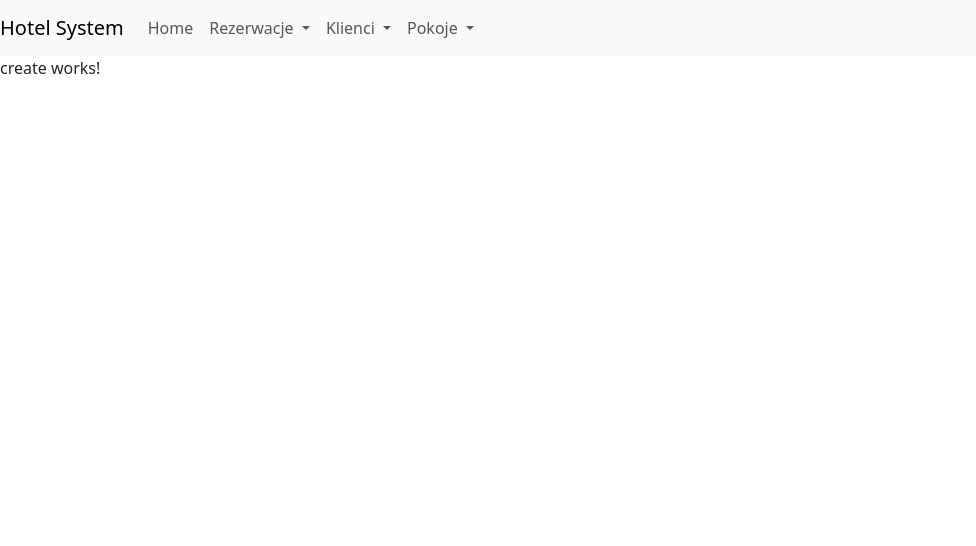
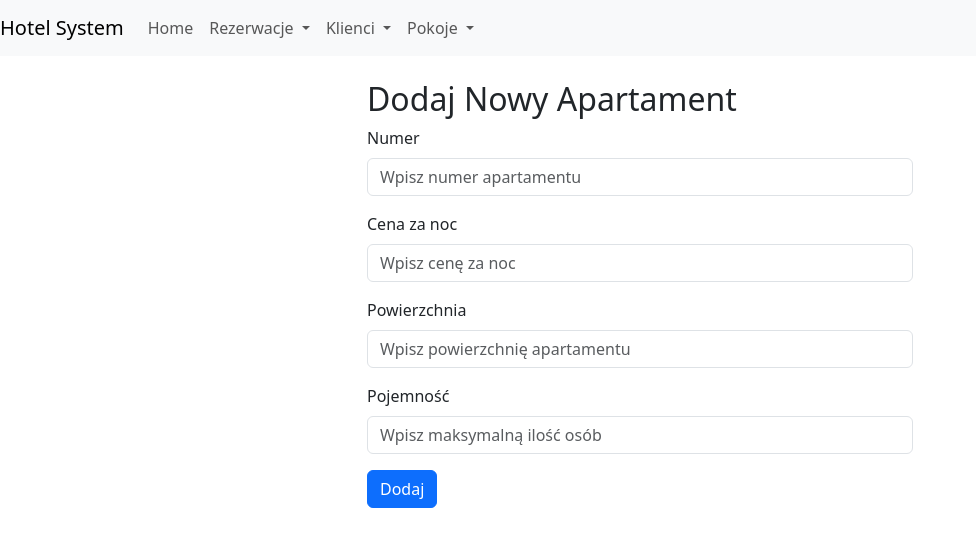
Before and after one commit to konr-ad/BookingSystemFrontend, an Angular app: page /apartments/create in a window 1280 px wide. Shown: the top 546 px of the page, without its empty margins (0-976 px from the left). Built offline with nearby package versions, Linux system fonts and the light colour scheme.

Commit message:
adding layout to apartment component

```diff
--- a/src/app/components/apartment/create/createApartment.component.html
+++ b/src/app/components/apartment/create/createApartment.component.html
@@ -1 +1,36 @@
-<p>create works!</p>
+<form class="container mt-4" *ngIf="apartmentForm" [formGroup]="apartmentForm" (ngSubmit)="onSubmit()">
+  <div class="row">
+    <div class="col-lg-6 offset-lg-3">
+      <h2>Dodaj Nowy Apartament</h2>
+      <div class="mb-3">
+        <label for="number" class="form-label">Numer</label>
+        <input formControlName="number" type="text" class="form-control" id="number" placeholder="Wpisz numer apartamentu" required>
+        <div *ngIf="apartmentForm.controls['number'].touched && apartmentForm.controls['number'].invalid" class="invalid-feedback">
+          Numer apartamentu jest wymagany.
+        </div>
+      </div>
+      <div class="mb-3">
+        <label for="pricePerNight" class="form-label">Cena za noc</label>
+        <input formControlName="pricePerNight" type="number" class="form-control" id="pricePerNight" placeholder="Wpisz cenę za noc" required>
+        <div *ngIf="apartmentForm.controls['pricePerNight'].touched && apartmentForm.controls['pricePerNight'].invalid" class="invalid-feedback">
+          Cena za noc jest wymagana.
+        </div>
+      </div>
+      <div class="mb-3">
+        <label for="area" class="form-label">Powierzchnia</label>
+        <input formControlName="area" type="text" class="form-control" id="area" placeholder="Wpisz powierzchnię apartamentu" required>
+        <div *ngIf="apartmentForm.controls['area'].touched && apartmentForm.controls['area'].invalid" class="invalid-feedback">
+          Powierzchnia apartamentu jest wymagana.
+        </div>
+      </div>
+      <div class="mb-3">
+        <label for="capacity" class="form-label">Pojemność</label>
+        <input formControlName="capacity" type="number" class="form-control" id="capacity" placeholder="Wpisz maksymalną ilość osób" required>
+        <div *ngIf="apartmentForm.controls['capacity'].touched && apartmentForm.controls['capacity'].invalid" class="invalid-feedback">
+          Maksymalna ilość osób jest wymagana.
+        </div>
+      </div>
+      <button type="submit" class="btn btn-primary">Dodaj</button>
+    </div>
+  </div>
+</form>
--- a/src/app/components/apartment/create/createApartment.component.ts
+++ b/src/app/components/apartment/create/createApartment.component.ts
@@ -1,10 +1,37 @@
-import { Component } from '@angular/core';
+import { Component, OnInit } from '@angular/core';
+import { FormBuilder, FormGroup, Validators } from '@angular/forms';
+import { ApartmentService } from '../../../services/apartment/apartment.service';
 
 @Component({
   selector: 'app-create-apartment',
   templateUrl: './createApartment.component.html',
   styleUrls: ['./createApartment.component.css']
 })
-export class CreateApartmentComponent  {
+export class CreateApartmentComponent implements OnInit {
+  apartmentForm!: FormGroup;
 
+  constructor(private fb: FormBuilder, private apartmentService: ApartmentService) {}
+
+  ngOnInit(): void {
+    this.apartmentForm = this.fb.group({
+      number: ['', [Validators.required]],
+      pricePerNight: ['', [Validators.required, Validators.min(1)]],
+      area: ['', [Validators.required]],
+      capacity: ['', [Validators.required, Validators.min(1)]],
+    });
+  }
+
+  onSubmit(): void {
+    if (this.apartmentForm.valid) {
+      // Wywołaj serwis do zapisania apartamentu
+      this.apartmentService.createApartment(this.apartmentForm.value).subscribe({
+        next: (apartment) => console.log(apartment),
+        error: (error) => console.error('Błąd podczas dodawania apartamentu', error)
+      });
+    } else {
+      Object.values(this.apartmentForm.controls).forEach(control => {
+        control.markAsTouched();
+      });
+    }
+  }
 }
--- a/src/app/components/apartment/view/viewApartment.component.html
+++ b/src/app/components/apartment/view/viewApartment.component.html
@@ -1 +1,48 @@
-<p>view works!</p>
+<!-- viewApartment.component.html -->
+<div class="container mt-4">
+  <h2>Lista Apartamentów</h2>
+  <div class="input-group mb-3">
+    <input type="text" class="form-control" placeholder="Szukaj apartamentu..." aria-label="Szukaj apartamentu" [(ngModel)]="searchTerm">
+    <div class="input-group-append">
+      <button class="btn btn-outline-secondary" type="button" (click)="searchApartments()">Szukaj</button>
+    </div>
+  </div>
+  <table class="table">
+    <thead>
+    <tr>
+      <th scope="col">#</th>
+      <th scope="col">Numer</th>
+      <th scope="col">Cena za noc</th>
+      <th scope="col">Powierzchnia</th>
+      <th scope="col">Pojemność</th>
+      <th scope="col">Akcje</th>
+    </tr>
+    </thead>
+    <tbody>
+    <tr *ngFor="let apartment of apartments; let i = index">
+      <ng-container *ngIf="!apartment.isEditing; else editApartmentForm">
+        <th scope="row">{{ i + 1 }}</th>
+        <td>{{ apartment.number }}</td>
+        <td>{{ apartment.pricePerNight }}</td>
+        <td>{{ apartment.area }}</td>
+        <td>{{ apartment.capacity }}</td>
+        <td>
+          <button class="btn btn-primary btn-sm" (click)="enableEdit(apartment.id)">Edytuj</button>
+          <button class="btn btn-danger btn-sm" (click)="deleteApartment(apartment.id)">Usuń</button>
+        </td>
+      </ng-container>
+      <ng-template #editApartmentForm>
+        <th scope="row">{{ i + 1 }}</th>
+        <td><input [(ngModel)]="apartment.number" class="form-control"/></td>
+        <td><input [(ngModel)]="apartment.pricePerNight" type="number" class="form-control"/></td>
+        <td><input [(ngModel)]="apartment.area" class="form-control"/></td>
+        <td><input [(ngModel)]="apartment.capacity" type="number" class="form-control"/></td>
+        <td>
+          <button class="btn btn-success btn-sm" (click)="saveApartment(apartment)">Zapisz</button>
+          <button class="btn btn-secondary btn-sm" (click)="cancelEdit()">Anuluj</button>
+        </td>
+      </ng-template>
+    </tr>
+    </tbody>
+  </table>
+</div>
--- a/src/app/components/apartment/view/viewApartment.component.ts
+++ b/src/app/components/apartment/view/viewApartment.component.ts
@@ -1,10 +1,61 @@
-import { Component } from '@angular/core';
+// components/apartment/view/viewApartment.component.ts
+
+import { Component, OnInit } from '@angular/core';
+import { ApartmentDto } from '../../../models/apartment.dto';
+import { ApartmentService } from '../../../services/apartment/apartment.service';
 
 @Component({
   selector: 'app-view-apartment',
   templateUrl: './viewApartment.component.html',
   styleUrls: ['./viewApartment.component.css']
 })
-export class ViewApartmentComponent {
+export class ViewApartmentComponent implements OnInit {
+  apartments: ApartmentDto[] = [];
+  searchTerm: string = '';
 
+  constructor(private apartmentService: ApartmentService) {}
+
+  ngOnInit(): void {
+    this.getAllApartments();
+  }
+
+  getAllApartments(): void {
+    this.apartmentService.getAllApartments().subscribe(apartments => {
+      this.apartments = apartments.map(apartment => ({
+        ...apartment,
+        isEditing: false // Dodajemy flagę do kontroli stanu edycji
+      }));
+    });
+  }
+
+  searchApartments(): void {
+    this.apartmentService.searchApartments(this.searchTerm).subscribe(apartments => {
+      this.apartments = apartments;
+    });
+  }
+
+  enableEdit(id: number): void {
+    this.apartments = this.apartments.map(apartment => {
+      if (apartment.id === id) apartment.isEditing = true;
+      return apartment;
+    });
+  }
+
+  saveApartment(apartment: ApartmentDto): void {
+    this.apartmentService.updateApartment(apartment).subscribe(() => {
+      this.getAllApartments(); // Odśwież listę po zapisie
+    });
+  }
+
+  deleteApartment(id: number): void {
+    this.apartmentService.deleteApartment(id).subscribe(() => {
+      this.getAllApartments(); // Odśwież listę po usunięciu
+    });
+  }
+
+  cancelEdit(): void {
+    this.apartments.forEach(apartment => {
+      apartment.isEditing = false;
+    });
+  }
 }
```
